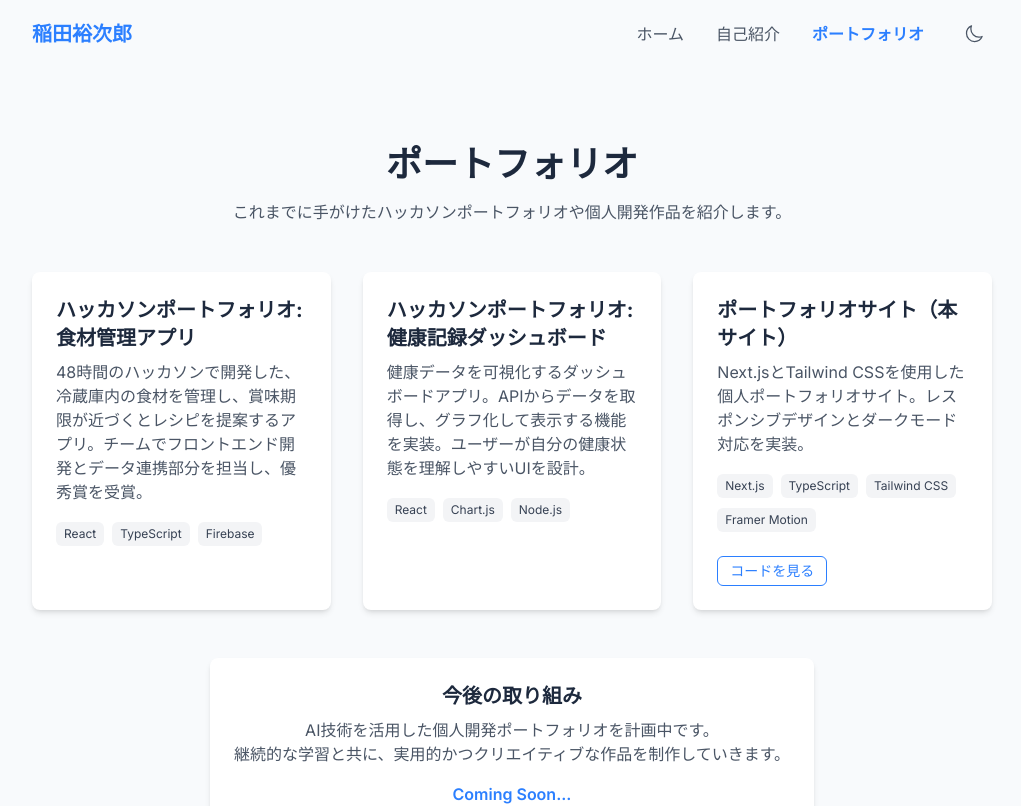
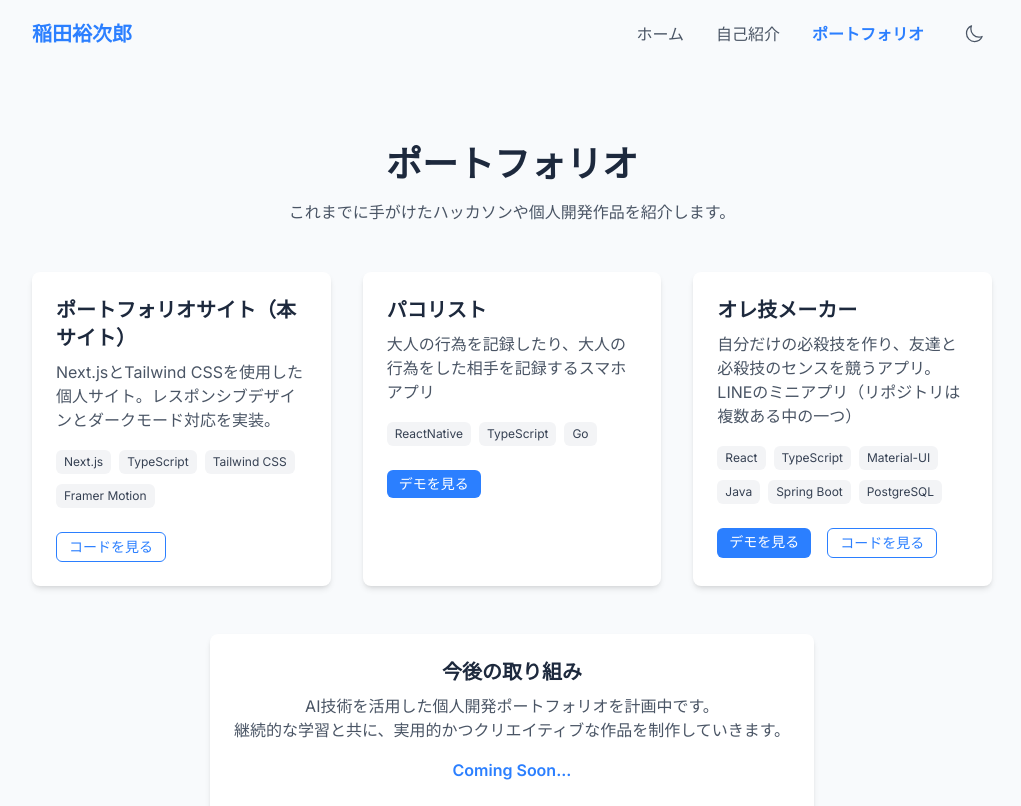
Before and after one commit to iineineno03k/myportfolio, a Next.js app: page /projects in a window 1280 px wide. Shown: the top 806 px of the page, without its empty margins (128-1149 px from the left). Built offline with nearby package versions, Linux system fonts and the light colour scheme.

Commit message:
ポートフォリオを実際のものにする

```diff
--- a/app/projects/page.tsx
+++ b/app/projects/page.tsx
@@ -3,25 +3,25 @@ import ProjectCard from '@/components/ProjectCard'
 export default function Projects() {
   const projects = [
     {
-      title: 'ハッカソンポートフォリオ: 食材管理アプリ',
-      description: '48時間のハッカソンで開発した、冷蔵庫内の食材を管理し、賞味期限が近づくとレシピを提案するアプリ。チームでフロントエンド開発とデータ連携部分を担当し、優秀賞を受賞。',
-      technologies: ['React', 'TypeScript', 'Firebase'],
+      title: 'ポートフォリオサイト（本サイト）',
+      description: 'Next.jsとTailwind CSSを使用した個人サイト。レスポンシブデザインとダークモード対応を実装。',
+      technologies: ['Next.js', 'TypeScript', 'Tailwind CSS', 'Framer Motion'],
       demoLink: undefined,
+      codeLink: 'https://github.com/iineineno03k/myportfolio',
+    },
+    {
+      title: 'パコリスト',
+      description: '大人の行為を記録したり、大人の行為をした相手を記録するスマホアプリ',
+      technologies: ['ReactNative', 'TypeScript', 'Go'],
+      demoLink: 'https://apps.apple.com/ja/app/%E3%83%91%E3%82%B3%E3%83%AA%E3%82%B9%E3%83%88/id6743646567',
       codeLink: undefined,
     },
     {
-      title: 'ハッカソンポートフォリオ: 健康記録ダッシュボード',
-      description: '健康データを可視化するダッシュボードアプリ。APIからデータを取得し、グラフ化して表示する機能を実装。ユーザーが自分の健康状態を理解しやすいUIを設計。',
-      technologies: ['React', 'Chart.js', 'Node.js'],
-      demoLink: undefined,
-      codeLink: undefined,
-    },
-    {
-      title: 'ポートフォリオサイト（本サイト）',
-      description: 'Next.jsとTailwind CSSを使用した個人ポートフォリオサイト。レスポンシブデザインとダークモード対応を実装。',
-      technologies: ['Next.js', 'TypeScript', 'Tailwind CSS', 'Framer Motion'],
-      demoLink: undefined,
-      codeLink: 'https://github.com/yourusername/portfolio',
+      title: 'オレ技メーカー',
+      description: '自分だけの必殺技を作り、友達と必殺技のセンスを競うアプリ。LINEのミニアプリ（リポジトリは複数ある中の一つ）',
+      technologies: ['React', 'TypeScript', 'Material-UI', 'Java', 'Spring Boot', 'PostgreSQL'],
+      demoLink: 'https://protopedia.net/prototype/4938',
+      codeLink: 'https://github.com/iineineno03k/original-special-move-localbattle',
     },
   ]
 
@@ -32,7 +32,7 @@ export default function Projects() {
           <div className="text-center mb-12">
             <h1 className="text-3xl md:text-4xl font-bold mb-4">ポートフォリオ</h1>
             <p className="text-gray-600 dark:text-gray-300 max-w-2xl mx-auto">
-              これまでに手がけたハッカソンポートフォリオや個人開発作品を紹介します。
+              これまでに手がけたハッカソンや個人開発作品を紹介します。
             </p>
           </div>
 
```
